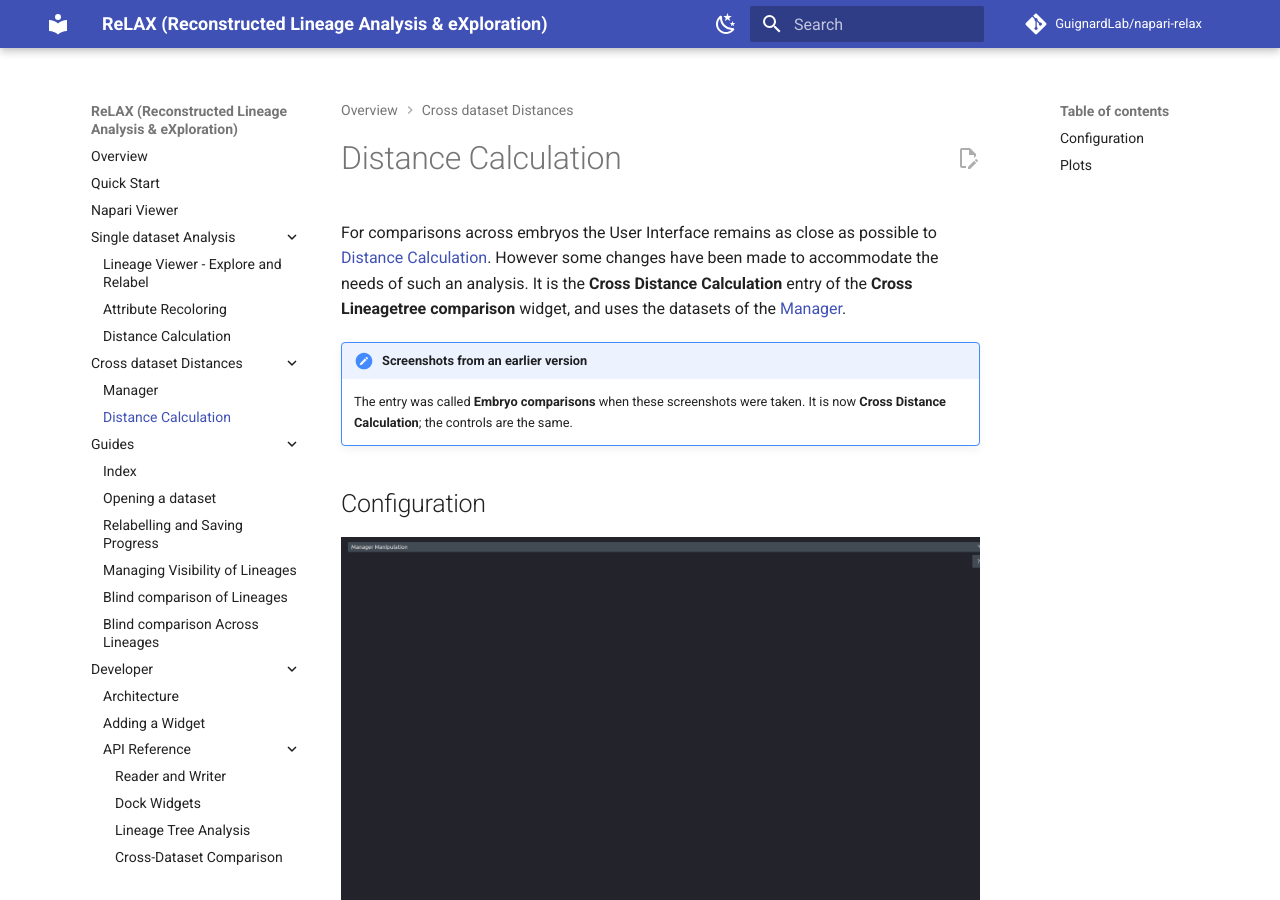
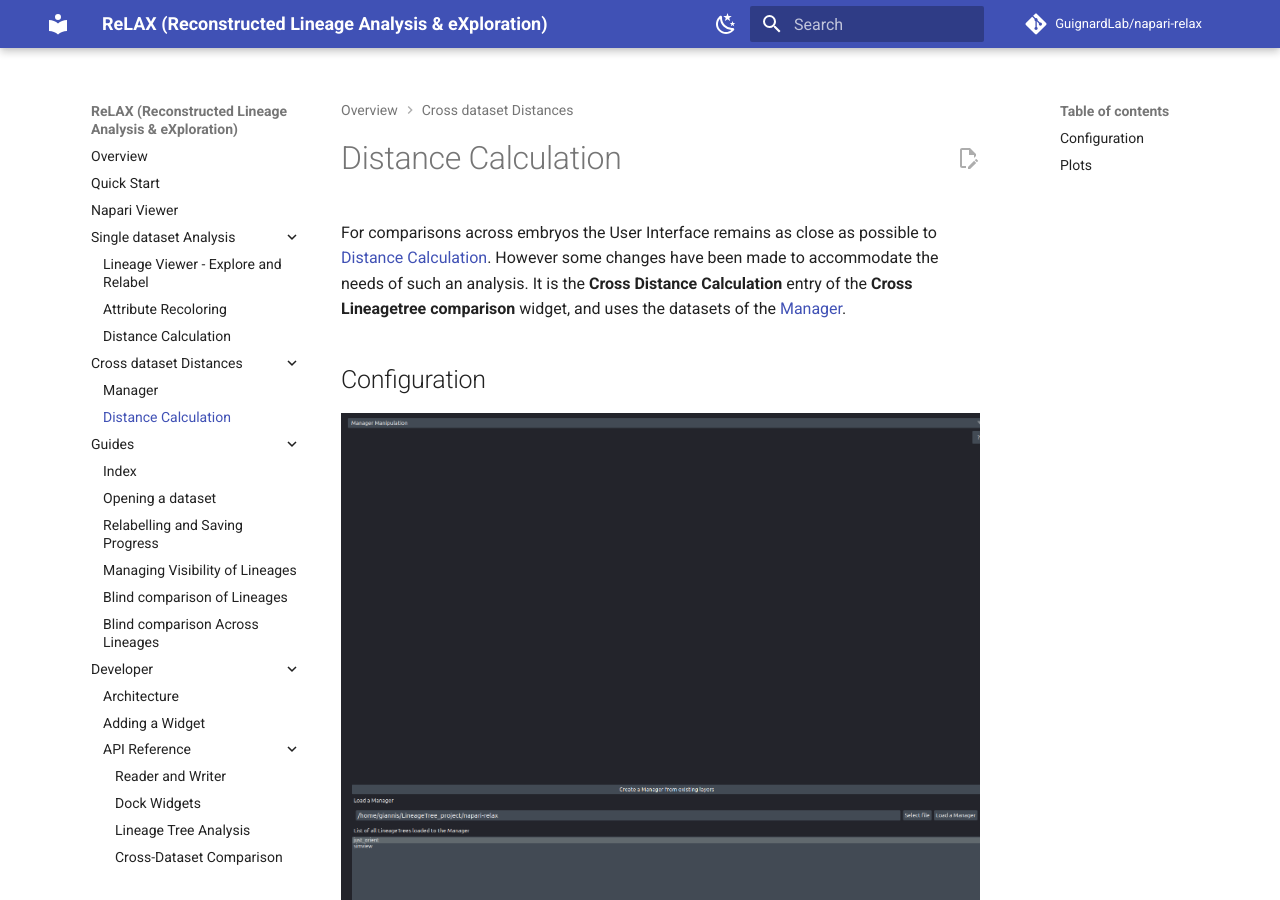
Before and after one commit to GuignardLab/napari-relax, an MkDocs documentation site: the page built from docs/cross+comparison/distance_cross.md, in a window 1280 px wide and 900 px high. Built offline with MkDocs 1.6.1 and Material for MkDocs 9.7.7, drawn with Linux system fonts in a browser that asks for light colours; comment, search, counter and statistics services are not loaded.

Commit message:
removed warning

```diff
--- a/docs/cross+comparison/distance_cross.md
+++ b/docs/cross+comparison/distance_cross.md
@@ -1,8 +1,6 @@
 
 For comparisons across embryos the User Interface remains as close as possible to [Distance Calculation](../distance/distance.md). However some changes have been made to accommodate the needs of such an analysis. It is the **Cross Distance Calculation** entry of the **Cross Lineagetree comparison** widget, and uses the datasets of the [Manager](manager.md).
 
-!!! note "Screenshots from an earlier version"
-    The entry was called **Embryo comparisons** when these screenshots were taken. It is now **Cross Distance Calculation**; the controls are the same.
 
 ## Configuration
 
```
